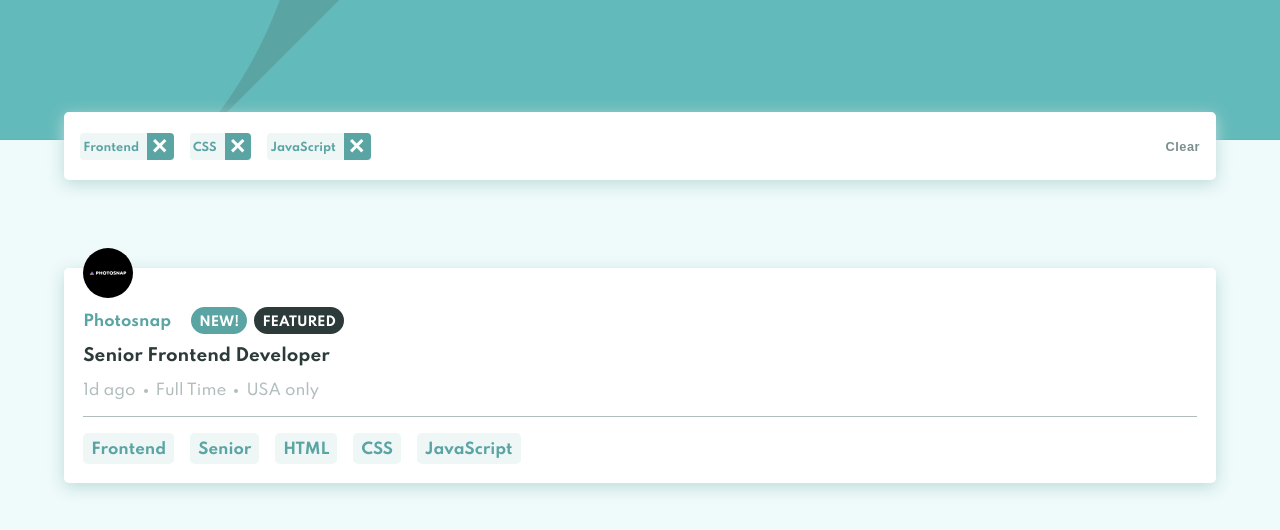
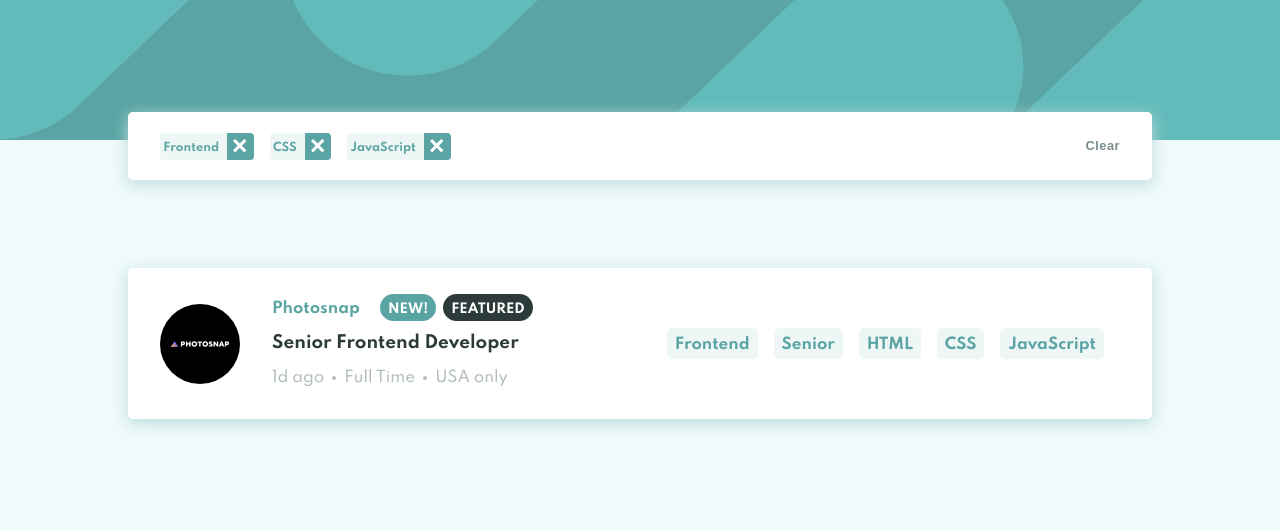
Before and after one commit to georit/job-listings-mockup-page, a plain HTML site: page index.html in a window 1280 px wide. Drawn offline with Linux system fonts and the light colour scheme.

Commit message:
Add media queries

```diff
--- a/index.html
+++ b/index.html
@@ -79,6 +79,7 @@
     <div class="listings">
       <div class="listing">
         <img src="./images/photosnap.svg" alt="logo" class="company-logo" />
+        <div class="job-info">
           <p class="company-name">Photosnap</p>
           <p class="new">NEW!</p>
           <p class="featured">FEATURED</p>
@@ -89,6 +90,7 @@
             <p class="other-info-item duration">Full Time</p>
             <div class="other-info-item dot"></div>
             <p class="other-info-item location">USA only</p>
+          </div>
         </div>
         <div class="filters">
           <p class="filter">Frontend</p>
--- a/scss/_listings.scss
+++ b/scss/_listings.scss
@@ -1,6 +1,9 @@
 .listings {
   padding: 8rem 5%;
   width: 100%;
+  @media screen and (min-width: 750px) {
+    padding: 8rem 10%;
+  }
 
   .listing {
     background-color: $white;
@@ -14,6 +17,17 @@
       width: 50px;
       position: absolute;
       top: -20px;
+      @media screen and (min-width: 750px) {
+        height: 80px;
+        width: 80px;
+        position: unset;
+        top: unset;
+        margin-right: 2rem;
+      }
+    }
+
+    .job-info {
+      flex-shrink: 0;
     }
 
     .company-name,
@@ -46,6 +60,14 @@
       font-size: 1.05rem;
       font-weight: 700;
       padding: 1rem 0;
+      margin-right: 3rem;
+      transition: all 0.2s;
+      cursor: pointer;
+      @media screen and (min-width: 750px) {
+        &:hover {
+          color: $desaturatedDarkCyan;
+        }
+      }
     }
 
     .other-info {
@@ -67,6 +89,10 @@
       @include flex(row wrap, center, flex-start);
       margin-top: 1rem;
       border-top: 1px solid lighten($darkGrayishCyan, 20%);
+      @media screen and (min-width: 750px) {
+        margin: 0 0 0 auto;
+        border-top: none;
+      }
 
       .filter {
         color: $desaturatedDarkCyan;
@@ -76,7 +102,19 @@
         margin: 1rem 1rem 0 0;
         border-radius: 5px;
         cursor: pointer;
+        transition: all 0.2s;
+        @media screen and (min-width: 750px) {
+          margin-top: 0;
+          &:hover {
+            background-color: $desaturatedDarkCyan;
+            color: $white;
+          }
+        }
       }
+    }
+    @media screen and (min-width: 750px) {
+      @include flex(row nowrap, center, flex-start);
+      padding: 2rem;
     }
   }
 
--- a/scss/style.scss
+++ b/scss/style.scss
@@ -1,5 +1,4 @@
 @import "./config";
-@import "./listings";
 
 header {
   background: url("/images/bg-header-mobile.svg") 100% 100% / 100% no-repeat
@@ -7,6 +6,11 @@ header {
   position: relative;
   height: 140px;
   width: 100%;
+
+  @media screen and (min-width: 750px) {
+    background: url("/images/bg-header-desktop.svg") 100% 100% / 100% 100%
+      no-repeat $desaturatedDarkCyan;
+  }
 
   .filters {
     background-color: $white;
@@ -17,8 +21,11 @@ header {
     top: 80%;
     left: 50%;
     transform: translateX(-50%);
-    width: 90%;
+    width: 80%;
     padding: 1rem;
+    @media screen and (min-width: 750px) {
+      padding: 1rem 2rem;
+    }
 
     .filter-btns {
       @include flex(row wrap, space-between, flex-start);
@@ -44,18 +51,34 @@ header {
           @include flex(row nowrap, center, center);
           padding: 0.4rem;
           cursor: pointer;
+          transition: all 0.2s;
+          @media screen and (min-width: 750px) {
+            &:hover {
+              background-color: $veryDarkGrayishCyan;
+            }
+          }
         }
       }
     }
 
     .btn-clear {
       border: none;
+      border-bottom: 1px solid transparent;
       background: transparent;
       color: $darkGrayishCyan;
       cursor: pointer;
       font-weight: 700;
       font-size: 0.8rem;
       letter-spacing: 0.5px;
+      transition: all 0.2s;
+      @media screen and (min-width: 500px) {
+        &:hover {
+          color: $desaturatedDarkCyan;
+          border-bottom: 1px solid $desaturatedDarkCyan;
+        }
+      }
     }
   }
 }
+
+@import "./listings";
```
Also changed, not shown: css/style.css. Lines whose indentation alone changed are shown as unchanged.
